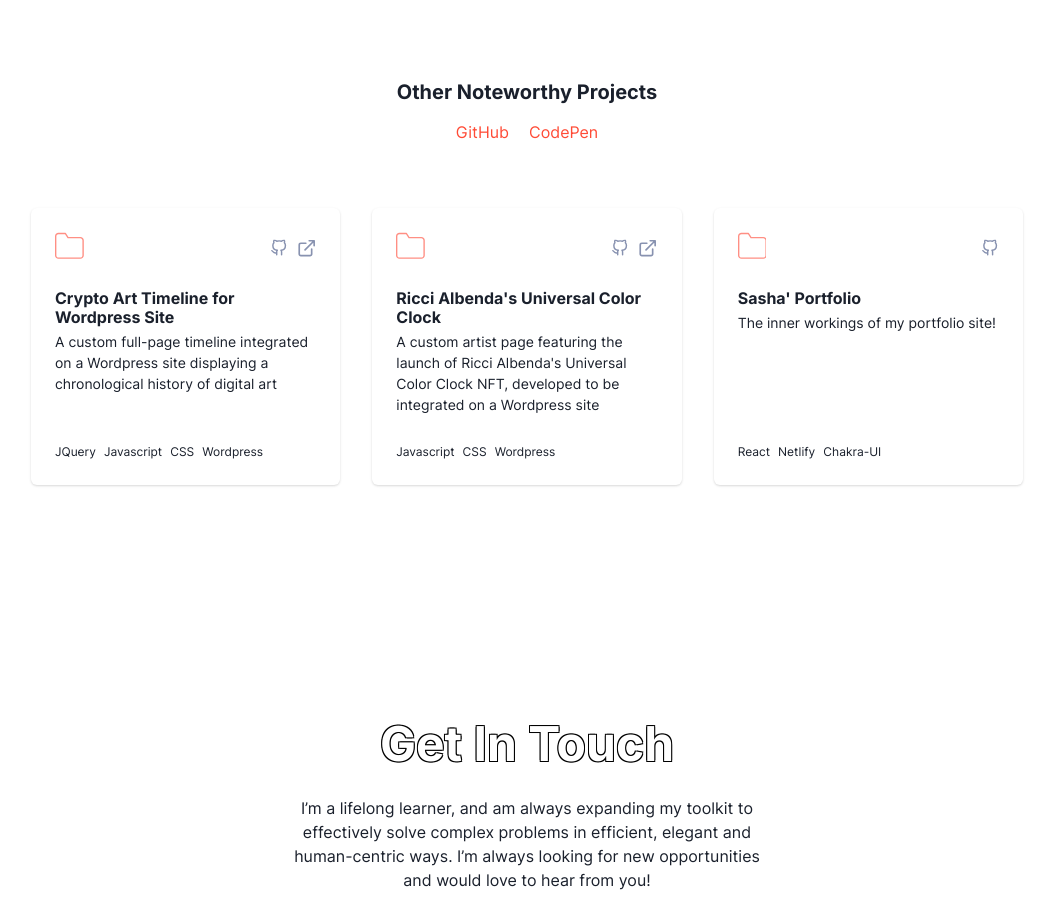
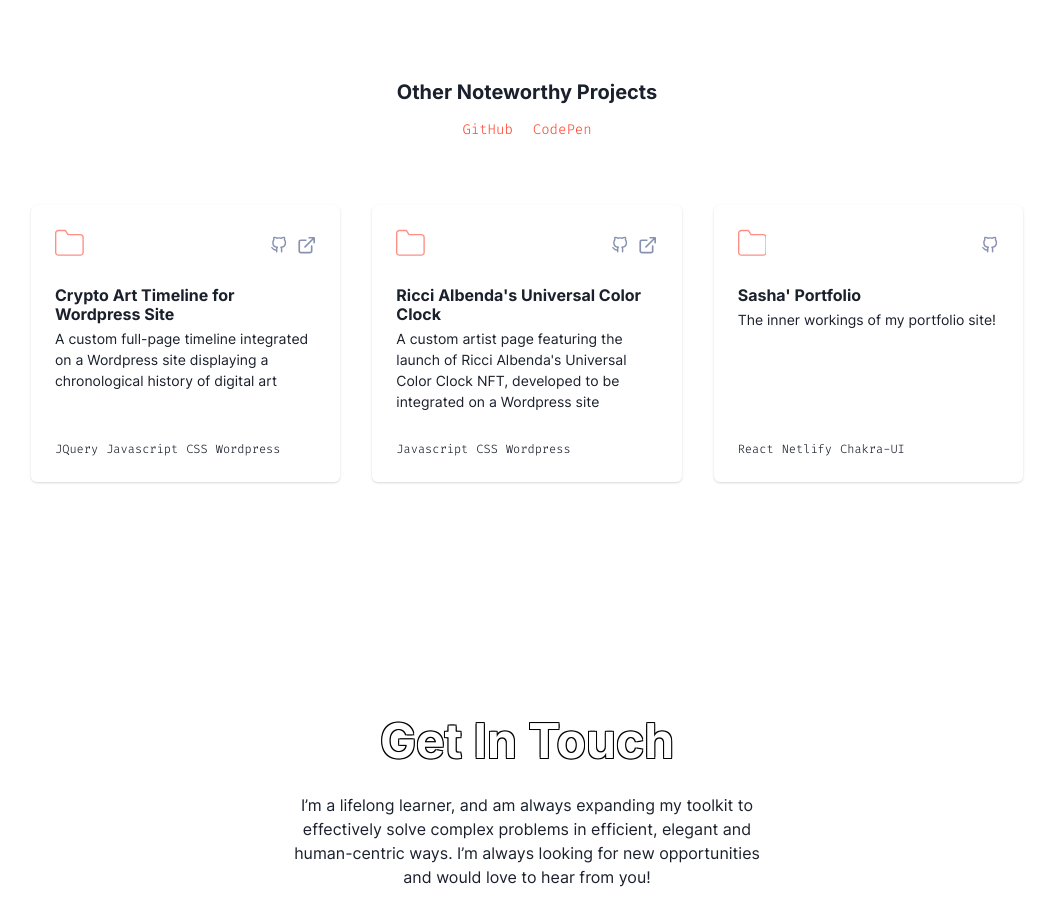
Before and after one commit to sashacandoit/portfolio-2023, a React (Create React App) app: page / in a window 1280 px wide. Shown: the part 3620-4537 px from the top of the page, without its empty margins (113-1166 px from the left). Built offline with nearby package versions, Linux system fonts and the light colour scheme.

Commit message:
changed font family for a few headers

```diff
--- a/src/sections/OtherProjects.js
+++ b/src/sections/OtherProjects.js
@@ -9,7 +9,7 @@ function OtherProjects() {
           <Heading as='h4' size='md'>Other Noteworthy Projects</Heading>
         </Center>
         <Center marginTop={'4'}>
-          <HStack spacing={5}>
+        <HStack textStyle={'secondary'} spacing={5} fontSize={'sm'}>
             <Link color='brandRed.900' href='https://github.com/sashacandoit'>GitHub</Link>
             <Link color='brandRed.900' href='https://github.com/sashacandoit'>CodePen</Link>
           </HStack>
--- a/src/sections/components/ProjectCard.js
+++ b/src/sections/components/ProjectCard.js
@@ -43,7 +43,7 @@ function ProjectCard(props) {
       <CardFooter justify='space-between' flexWrap='wrap'>
         <HStack spacing={2}>
           {cardContent.technologies.map((tech, id) => (
-            <Box key={id} fontSize="xs" >{tech}</Box>
+            <Box textStyle={'secondary'} key={id} fontSize="xs" >{tech}</Box>
           ))}
         </HStack>
       </CardFooter>
```
